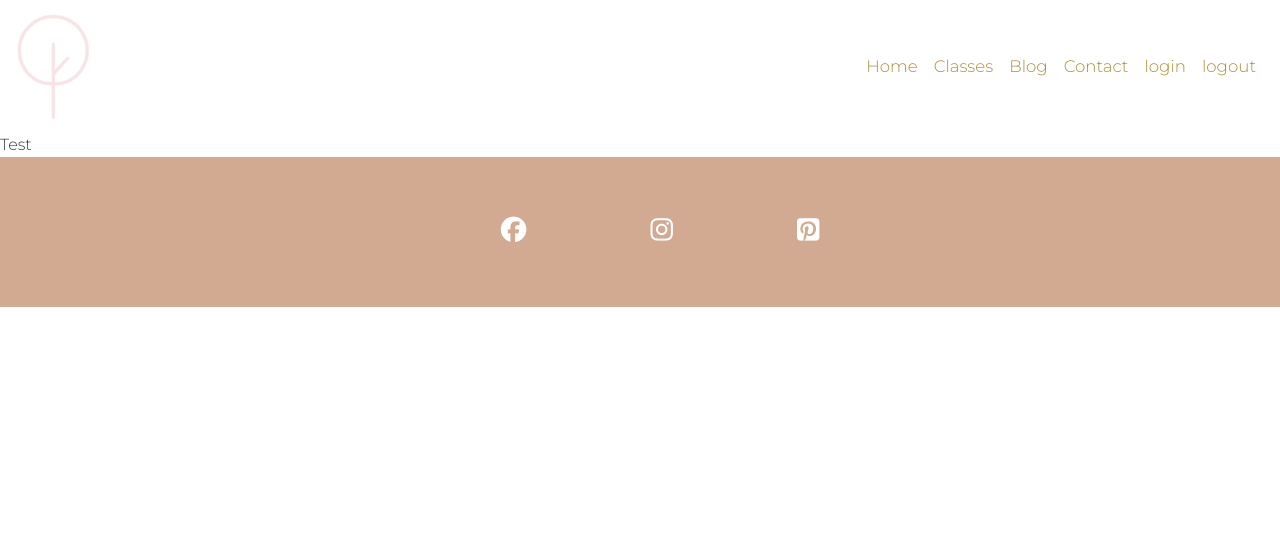
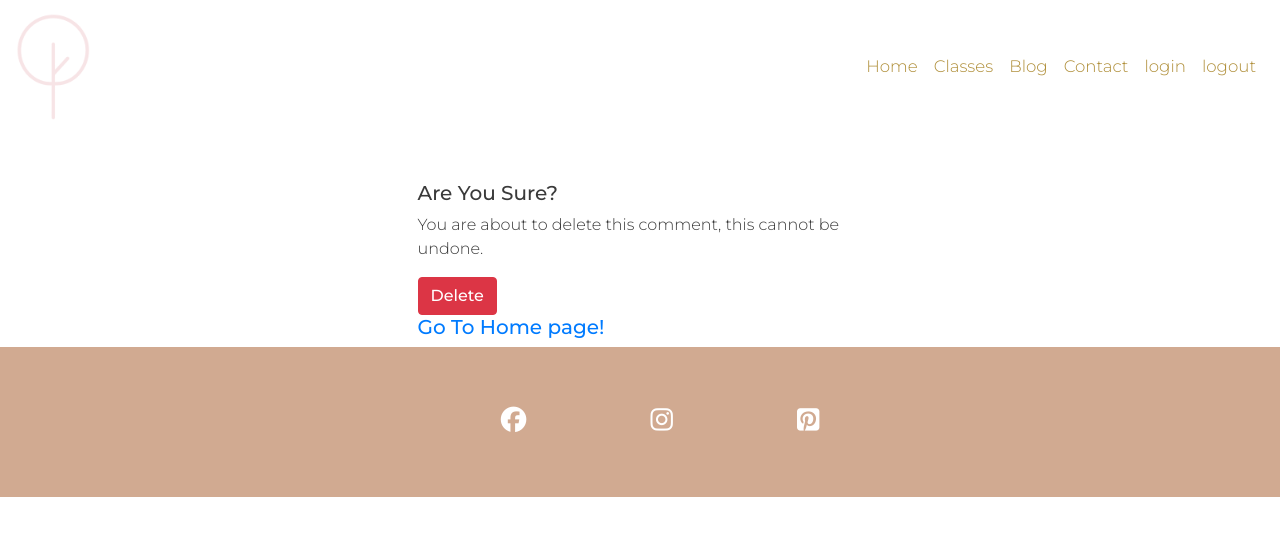
Before and after one commit to AngelicaGuimaraes/P4_magnolia_tree_blog, a Django app: template templates/delete-comment.html in a window 1280 px wide. Shown: the top 536 px of the page. Run offline with Django 3.2, Linux system fonts and the light colour scheme; the template is opened without the code that fills it, so the values that code supplies are empty; some libraries are stand-ins or nearby versions.

Commit message:
add content to delete comment and update comment

```diff
--- a/templates/delete-comment.html
+++ b/templates/delete-comment.html
@@ -1,5 +1,25 @@
 {% extends 'base.html' %}
 {% block content %}
 {% load static %}
-Test
+{% load crispy_forms_tags %}
+<div class="container container-css">
+    <div class="row justify-content-center mt-5">
+        <div class="col-md-5 col-sm-12">
+            <h5>Are You Sure?</h5>
+            <p>You are about to delete this comment, this cannot be undone.</p>
+            <form method="POST">
+                {% csrf_token %}
+                <div class="d-grid gap-2">
+                    <button type="submit" class="btn btn-danger">Delete</button>
+                    <a href="{% url 'home' %}">
+                        <div>
+                            <h5>Go To Home page!</h5>
+                        </div>
+                    </a>
+                </div>
+            </form>
+        </div>
+    </div>
+</div>
+
 {%endblock%}
```
Also changed, not shown: templates/update-comment.html (+14 -1 lines).
